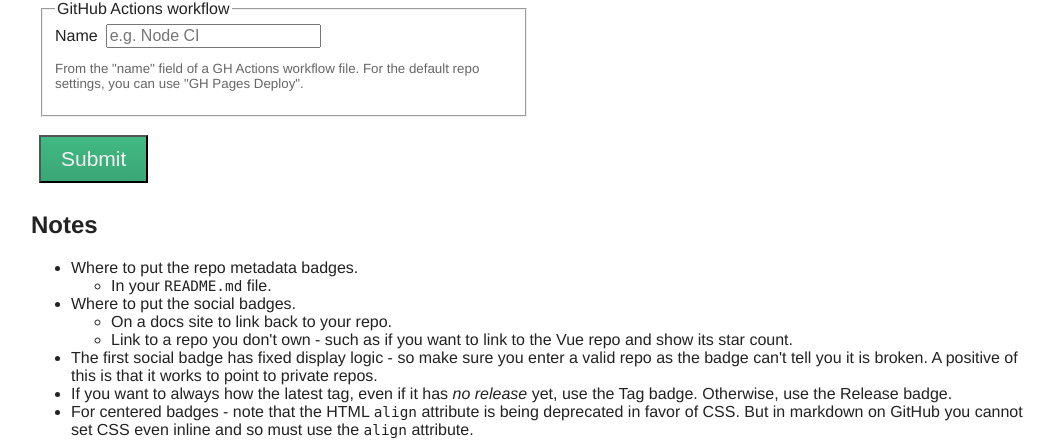
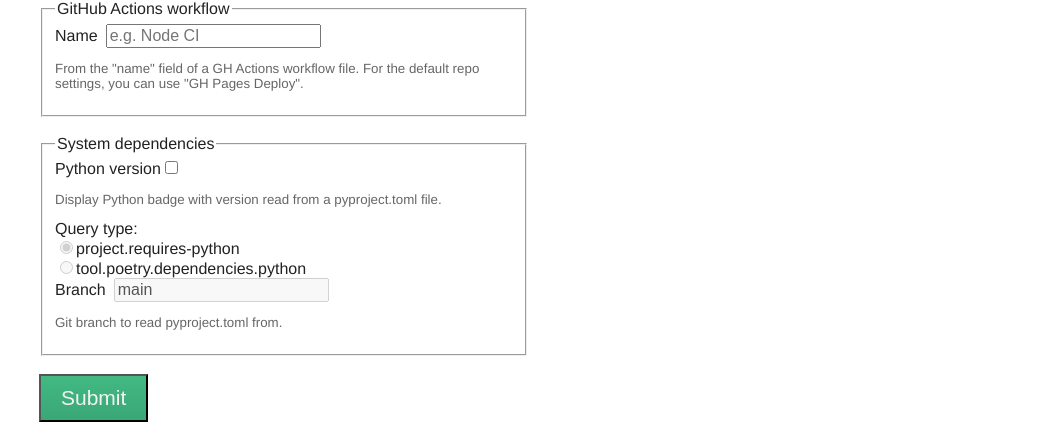
Before and after one commit to MichaelCurrin/badge-generator, a Vue app: page /#/repo in a window 1280 px wide. Shown: the part 1097-1538 px from the top of the page, without its empty margins (103-1157 px from the left). Built offline with nearby package versions, Linux system fonts and the light colour scheme; a small style sheet from the web is missing.

Commit message:
update badgeValues.ts, Repo.ts, store.ts and RepoBadges.vue

```diff
--- a/src/constants/badgeValues.ts
+++ b/src/constants/badgeValues.ts
@@ -72,3 +72,16 @@ export const GO_MODULE_SHIELD = {
   linkTarget: "https://golang.org",
   altText: "Made with Go",
 };
+
+export const PYTHON_VERSION_BADGE = {
+  isLarge: false,
+  logo: "python",
+  logoColor: "white",
+  linkTarget: "https://python.org",
+  altText: "Python version",
+};
+
+export const PYTHON_QUERY_TYPES = {
+  PROJECT: "project.requires-python",
+  TOOL_POETRY: "tool.poetry.dependencies.python",
+} as const;
--- a/src/core/Repo.ts
+++ b/src/core/Repo.ts
@@ -10,6 +10,8 @@ import {
   GH_BADGE,
   GH_PAGES_BADGE,
   LICENSE_BADGE,
+  PYTHON_QUERY_TYPES,
+  PYTHON_VERSION_BADGE,
   TEMPLATE_BADGE,
 } from "@/constants/badgeValues";
 import { BADGE_DEFAULTS, DOCUMENTATION_BADGE } from "@/constants/catalogue";
@@ -316,4 +318,31 @@ export class Repo {
 
     return mdImageWithLink({ altText, imageTarget, linkTarget });
   }
+
+  /**
+   * Create a Python version badge that shows the Python version from
+   * pyproject.toml file in the repository using dynamic Shields.io format.
+   */
+  pythonVersionBadge(
+    branch: string = "main",
+    queryType: keyof typeof PYTHON_QUERY_TYPES
+  ) {
+    const altText = PYTHON_VERSION_BADGE.altText;
+    const linkTarget = PYTHON_VERSION_BADGE.linkTarget;
+
+    const rawUrl = `https://raw.githubusercontent.com/${this._nameWithOwner()}/refs/heads/${branch}/pyproject.toml`;
+    const encodedUrl = encodeURIComponent(rawUrl);
+
+    const query = PYTHON_QUERY_TYPES[queryType];
+
+    const imageTarget = `https://img.shields.io/badge/dynamic/toml?url=${encodedUrl}&query=${encodeURIComponent(
+      query
+    )}&label=python&logo=python&logoColor=white`;
+
+    return mdImageWithLink({
+      altText,
+      imageTarget,
+      linkTarget,
+    });
+  }
 }
--- a/src/store.ts
+++ b/src/store.ts
@@ -73,6 +73,58 @@ const store = {
     localStorage.setItem("user-theme", value);
     document.documentElement.className = value;
   },
+
+  /**
+   * Retrieve the Python version badge branch.
+   */
+  getPythonBranch() {
+    return getItem("pythonBranch", "main");
+  },
+
+  /**
+   * Store the Python version badge branch.
+   */
+  setPythonBranch(value: string) {
+    if (DEBUG) {
+      console.debug(`Storing pythonBranch: ${value}`);
+    }
+    localStorage.setItem("pythonBranch", value);
+  },
+
+  /**
+   * Retrieve the Python version badge query type.
+   */
+  getPythonQueryType() {
+    return getItem("pythonQueryType", "PROJECT");
+  },
+
+  /**
+   * Store the Python version badge query type.
+   */
+  setPythonQueryType(value: string) {
+    if (DEBUG) {
+      console.debug(`Storing pythonQueryType: ${value}`);
+    }
+    localStorage.setItem("pythonQueryType", value);
+  },
+
+  /**
+   * Retrieve whether Python version badge is enabled.
+   */
+  getAddPythonVersion() {
+    const value = localStorage.getItem("addPythonVersion");
+    return value === "true";
+  },
+
+  /**
+   * Store whether Python version badge is enabled.
+   */
+  setAddPythonVersion(value: boolean) {
+    if (DEBUG) {
+      console.debug(`Storing addPythonVersion: ${value}`);
+    }
+    localStorage.setItem("addPythonVersion", value.toString());
+  },
 };
 
 export default store;
--- a/src/views/RepoBadges.vue
+++ b/src/views/RepoBadges.vue
@@ -114,6 +114,56 @@
             </fieldset>
             <br />
 
+            <fieldset name="system-dependencies">
+              <legend>System dependencies</legend>
+
+              <Checkbox
+                label="Python version"
+                v-model="addPythonVersion"
+                note="Display Python badge with version read from a pyproject.toml file."
+              />
+
+              <div :class="!addPythonVersion ? disabledClass : ''">
+                <span>Query type: </span>
+
+                <div>
+                  <input
+                    type="radio"
+                    id="project"
+                    name="python-query-type"
+                    value="PROJECT"
+                    :disabled="!addPythonVersion"
+                    v-model="pythonQueryType"
+                    checked
+                  />
+                  <label for="project">project.requires-python</label>
+                </div>
+
+                <div>
+                  <input
+                    type="radio"
+                    id="tool-poetry"
+                    name="python-query-type"
+                    value="TOOL_POETRY"
+                    :disabled="!addPythonVersion"
+                    v-model="pythonQueryType"
+                  />
+                  <label for="tool-poetry"
+                    >tool.poetry.dependencies.python</label
+                  >
+                </div>
+              </div>
+
+              <TextInput
+                label="Branch"
+                v-model="pythonBranch"
+                placeholder="e.g. main"
+                note="Git branch to read pyproject.toml from."
+                :disabled="!addPythonVersion"
+              />
+            </fieldset>
+            <br />
+
             <input class="btn" type="submit" value="Submit" />
           </form>
         </div>
@@ -148,6 +198,7 @@ import TextInput from "@/components/TextInput.vue";
 import { Repo } from "@/core/Repo";
 import { TagTypes } from "@/core/Repo.d";
 import { statusBadge } from "@/core/ghActions";
+import { PYTHON_QUERY_TYPES } from "@/constants/badgeValues";
 import store from "@/store";
 
 const note = `
@@ -187,6 +238,9 @@ export default defineComponent({
       ghPages: false,
       addDocsSection: true,
       addLicenseSection: true,
+      addPythonVersion: store.getAddPythonVersion(),
+      pythonBranch: store.getPythonBranch(),
+      pythonQueryType: store.getPythonQueryType() as keyof typeof PYTHON_QUERY_TYPES,
       badgeColor: COLOR_PRESETS.Default,
       workflowName: "",
 
@@ -215,6 +269,9 @@ export default defineComponent({
 
       store.setRepoUsername(this.username);
       store.setRepoName(this.repoName);
+      store.setAddPythonVersion(this.addPythonVersion);
+      store.setPythonBranch(this.pythonBranch);
+      store.setPythonQueryType(this.pythonQueryType);
 
       const repo = new Repo(
         this.username,
@@ -241,6 +298,9 @@ ${forksBadge}
         ? statusBadge(repo, this.workflowName)
         : "";
       const versionBadge = repo.tagBadge(this.versionType as TagTypes);
+      const pythonVersionBadge = this.addPythonVersion
+        ? repo.pythonVersionBadge(this.pythonBranch, this.pythonQueryType)
+        : "";
 
       const useLocalLicense = this.addLicenseSection;
       const licenseBadge = repo.licenseBadge(useLocalLicense);
@@ -271,6 +331,10 @@ ${versionBadge}
 ${licenseBadge}
 ${issuesBadge}
 
+_System dependencies_
+
+${pythonVersionBadge}
+
 _Call-to-Action buttons_
 
 <div align="center">
```
